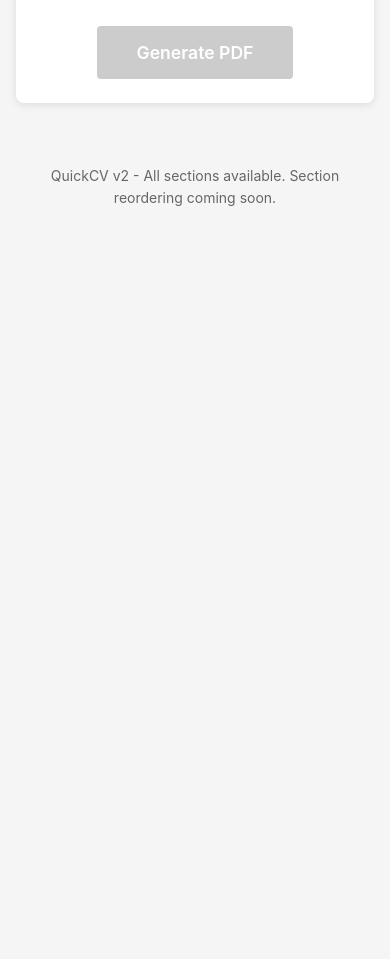
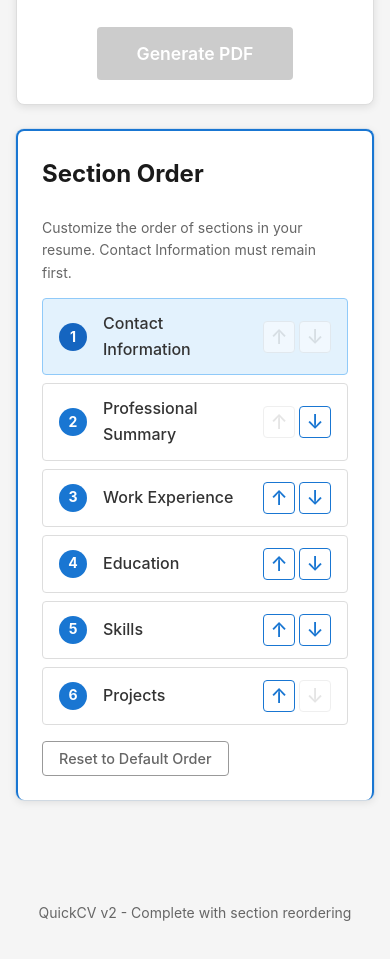
Before and after one commit to TheRealShek/QuickCV_V2, a React app in the folder frontend/: page / in a window 390 px wide. Shown: the part 2560-3519 px from the top of the page. Before the commit the page ends 2815 px from the top, so only its background shows below. Built offline with nearby package versions, Linux system fonts and the light colour scheme; the HTML template or start-up script is replaced by a standard one.

Commit message:
feat: implement section reordering functionality for resume sections

```diff
--- a/frontend/src/App.css
+++ b/frontend/src/App.css
@@ -15,8 +15,8 @@ body {
 }
 
 .app {
-  max-width: 900px;
-  margin: 0 auto;
+  width: 100%;
+  min-height: 100vh;
   padding: 2rem;
 }
 
@@ -37,11 +37,79 @@ header h1 {
   color: #666;
 }
 
+/* Three-column grid layout */
+.main-grid {
+  display: grid;
+  grid-template-columns: minmax(500px, 1fr) 360px 320px;
+  gap: 1.5rem;
+  align-items: start;
+  max-width: 100%;
+}
+
 .form-container {
   background: white;
+  border: 1px solid #ddd;
   border-radius: 8px;
   padding: 2rem;
   box-shadow: 0 2px 8px rgba(0, 0, 0, 0.1);
+}
+
+.sidebar-center {
+  position: relative;
+}
+
+.sidebar-right {
+  position: relative;
+}
+
+.sidebar-sticky {
+  position: sticky;
+  top: 2rem;
+}
+
+/* Preview Placeholder */
+.preview-placeholder {
+  background: white;
+  border: 1px solid #e0e0e0;
+  border-radius: 8px;
+  padding: 2rem 1.5rem;
+  text-align: center;
+  min-height: 400px;
+  display: flex;
+  flex-direction: column;
+  align-items: center;
+  justify-content: center;
+  box-shadow: 0 2px 8px rgba(0, 0, 0, 0.05);
+  opacity: 0.6;
+}
+
+.preview-placeholder h3 {
+  margin: 0 0 0.5rem 0;
+  font-size: 1.25rem;
+  color: #999;
+  font-weight: 500;
+}
+
+.coming-soon {
+  margin: 0 0 1.25rem 0;
+  font-size: 0.875rem;
+  font-weight: 600;
+  color: #bbb;
+  font-style: italic;
+  text-transform: uppercase;
+  letter-spacing: 0.5px;
+}
+
+.preview-note {
+  margin: 0;
+  font-size: 0.8rem;
+  line-height: 1.6;
+  color: #999;
+  max-width: 260px;
+  padding: 0.75rem;
+  background-color: #f9f9f9;
+  border-radius: 4px;
+  border: 1px solid #f0f0f0;
 }
 
 .form-section {
@@ -303,6 +371,110 @@ header h1 {
   border-color: #1976d2;
 }
 
+/* Section Reorder Styles */
+.section-reorder {
+  background-color: white;
+  border: 2px solid #1976d2;
+  border-radius: 8px;
+  padding: 1.5rem;
+  box-shadow: 0 2px 8px rgba(0, 0, 0, 0.1), 0 0 0 1px rgba(25, 118, 210, 0.1);
+}
+
+.section-order-list {
+  display: flex;
+  flex-direction: column;
+  gap: 0.5rem;
+  margin-bottom: 1rem;
+}
+
+.section-order-item {
+  display: flex;
+  align-items: center;
+  gap: 1rem;
+  padding: 0.75rem 1rem;
+  background-color: white;
+  border: 1px solid #ddd;
+  border-radius: 4px;
+  transition: background-color 0.2s;
+}
+
+.section-order-item:first-child {
+  background-color: #e3f2fd;
+  border-color: #90caf9;
+}
+
+.section-number {
+  display: flex;
+  align-items: center;
+  justify-content: center;
+  width: 28px;
+  height: 28px;
+  background-color: #1976d2;
+  color: white;
+  font-weight: bold;
+  font-size: 0.875rem;
+  border-radius: 50%;
+}
+
+.section-order-item:first-child .section-number {
+  background-color: #1565c0;
+}
+
+.section-label {
+  flex: 1;
+  font-weight: 500;
+  color: #333;
+}
+
+.section-controls {
+  display: flex;
+  gap: 0.25rem;
+}
+
+.btn-reorder {
+  width: 32px;
+  height: 32px;
+  padding: 0;
+  font-size: 1.25rem;
+  line-height: 1;
+  color: #1976d2;
+  background-color: white;
+  border: 1px solid #1976d2;
+  border-radius: 4px;
+  cursor: pointer;
+  transition: all 0.2s;
+}
+
+.btn-reorder:hover:not(:disabled) {
+  color: white;
+  background-color: #1976d2;
+}
+
+.btn-reorder:disabled {
+  color: #ccc;
+  border-color: #e0e0e0;
+  cursor: not-allowed;
+  opacity: 0.5;
+}
+
+.btn-reset {
+  padding: 0.5rem 1rem;
+  font-size: 0.9rem;
+  font-weight: 500;
+  color: #666;
+  background-color: white;
+  border: 1px solid #999;
+  border-radius: 4px;
+  cursor: pointer;
+  transition: all 0.2s;
+}
+
+.btn-reset:hover {
+  color: white;
+  background-color: #666;
+  border-color: #666;
+}
+
 footer {
   text-align: center;
   margin-top: 2rem;
@@ -314,6 +486,22 @@ footer {
 @media (max-width: 768px) {
   .app {
     padding: 1rem;
+  }
+
+  .main-grid {
+    grid-template-columns: 1fr;
+  }
+
+  .sidebar-sticky {
+    position: static;
+  }
+
+  .preview-placeholder {
+    display: none;
+  }
+
+  .sidebar-right {
+    display: none;
   }
 
   .form-container {
--- a/frontend/src/App.tsx
+++ b/frontend/src/App.tsx
@@ -5,7 +5,8 @@ import { ExperienceForm } from './components/ExperienceForm';
 import { EducationForm } from './components/EducationForm';
 import { SkillsForm } from './components/SkillsForm';
 import { ProjectsForm } from './components/ProjectsForm';
-import type { Resume, ContactInfo, ProfessionalSummary, WorkExperience, Education, Skills, Project } from './types';
+import { SectionReorder } from './components/SectionReorder';
+import type { Resume, ContactInfo, ProfessionalSummary, WorkExperience, Education, Skills, Project, SectionKey } from './types';
 import './App.css';
 
 function App() {
@@ -29,6 +30,15 @@ function App() {
   const [skills, setSkills] = useState<Skills>({ skills: [] });
   const [projects, setProjects] = useState<Project[]>([]);
 
+  const [sectionOrder, setSectionOrder] = useState<SectionKey[]>([
+    'contact',
+    'summary',
+    'experience',
+    'education',
+    'skills',
+    'projects',
+  ]);
+
   const handleGeneratePDF = async () => {
     // Build resume JSON (matching v1 schema)
     const resume: Resume = {
@@ -48,7 +58,7 @@ function App() {
         },
         body: JSON.stringify({
           resume,
-          sectionOrder: ['contact', 'summary', 'experience', 'education', 'skills', 'projects'],
+          sectionOrder,
         }),
       });
 
@@ -84,6 +94,7 @@ function App() {
         <p className="subtitle">ATS-friendly resume generator</p>
       </header>
 
+      <div className="main-grid">
         <main className="form-container">
           <ContactForm data={contact} onChange={setContact} />
           <SummaryForm data={summary} onChange={setSummary} />
@@ -103,8 +114,28 @@ function App() {
           </div>
         </main>
 
+        <aside className="sidebar-center">
+          <div className="sidebar-sticky">
+            <SectionReorder sectionOrder={sectionOrder} onChange={setSectionOrder} />
+          </div>
+        </aside>
+
+        <aside className="sidebar-right">
+          <div className="sidebar-sticky">
+            <div className="preview-placeholder">
+              <h3>PDF Preview</h3>
+              <p className="coming-soon">Coming Soon</p>
+              <p className="preview-note">
+                Future preview will display the exact PDF output to ensure ATS compatibility.
+                No visual editing - what you see will be what you get.
+              </p>
+            </div>
+          </div>
+        </aside>
+      </div>
+
       <footer>
-        <p>QuickCV v2 - All sections available. Section reordering coming soon.</p>
+        <p>QuickCV v2 - Complete with section reordering</p>
       </footer>
     </div>
   );
--- /dev/null
+++ b/frontend/src/components/SectionReorder.tsx
@@ -0,0 +1,79 @@
+import type { SectionKey } from '../types';
+
+interface SectionReorderProps {
+  sectionOrder: SectionKey[];
+  onChange: (order: SectionKey[]) => void;
+}
+
+const SECTION_LABELS: Record<SectionKey, string> = {
+  contact: 'Contact Information',
+  summary: 'Professional Summary',
+  experience: 'Work Experience',
+  education: 'Education',
+  skills: 'Skills',
+  projects: 'Projects',
+};
+
+export function SectionReorder({ sectionOrder, onChange }: SectionReorderProps) {
+  const moveUp = (index: number) => {
+    if (index <= 1) return; // Can't move contact (0) or move above contact
+    const newOrder = [...sectionOrder];
+    [newOrder[index - 1], newOrder[index]] = [newOrder[index], newOrder[index - 1]];
+    onChange(newOrder);
+  };
+
+  const moveDown = (index: number) => {
+    if (index === 0 || index >= sectionOrder.length - 1) return; // Can't move contact or last item
+    const newOrder = [...sectionOrder];
+    [newOrder[index], newOrder[index + 1]] = [newOrder[index + 1], newOrder[index]];
+    onChange(newOrder);
+  };
+
+  const resetOrder = () => {
+    onChange(['contact', 'summary', 'experience', 'education', 'skills', 'projects']);
+  };
+
+  return (
+    <section className="form-section section-reorder">
+      <h2>Section Order</h2>
+      <p className="help-text">
+        Customize the order of sections in your resume. Contact Information must remain first.
+      </p>
+
+      <div className="section-order-list">
+        {sectionOrder.map((section, index) => (
+          <div key={section} className="section-order-item">
+            <span className="section-number">{index + 1}</span>
+            <span className="section-label">{SECTION_LABELS[section]}</span>
+            <div className="section-controls">
+              <button
+                type="button"
+                className="btn-reorder"
+                onClick={() => moveUp(index)}
+                disabled={index === 0 || index === 1}
+                aria-label="Move section up"
+                title="Move up"
+              >
+                ↑
+              </button>
+              <button
+                type="button"
+                className="btn-reorder"
+                onClick={() => moveDown(index)}
+                disabled={index === 0 || index === sectionOrder.length - 1}
+                aria-label="Move section down"
+                title="Move down"
+              >
+                ↓
+              </button>
+            </div>
+          </div>
+        ))}
+      </div>
+
+      <button type="button" className="btn-reset" onClick={resetOrder}>
+        Reset to Default Order
+      </button>
+    </section>
+  );
+}
```
Lines whose indentation alone changed are shown as unchanged.
